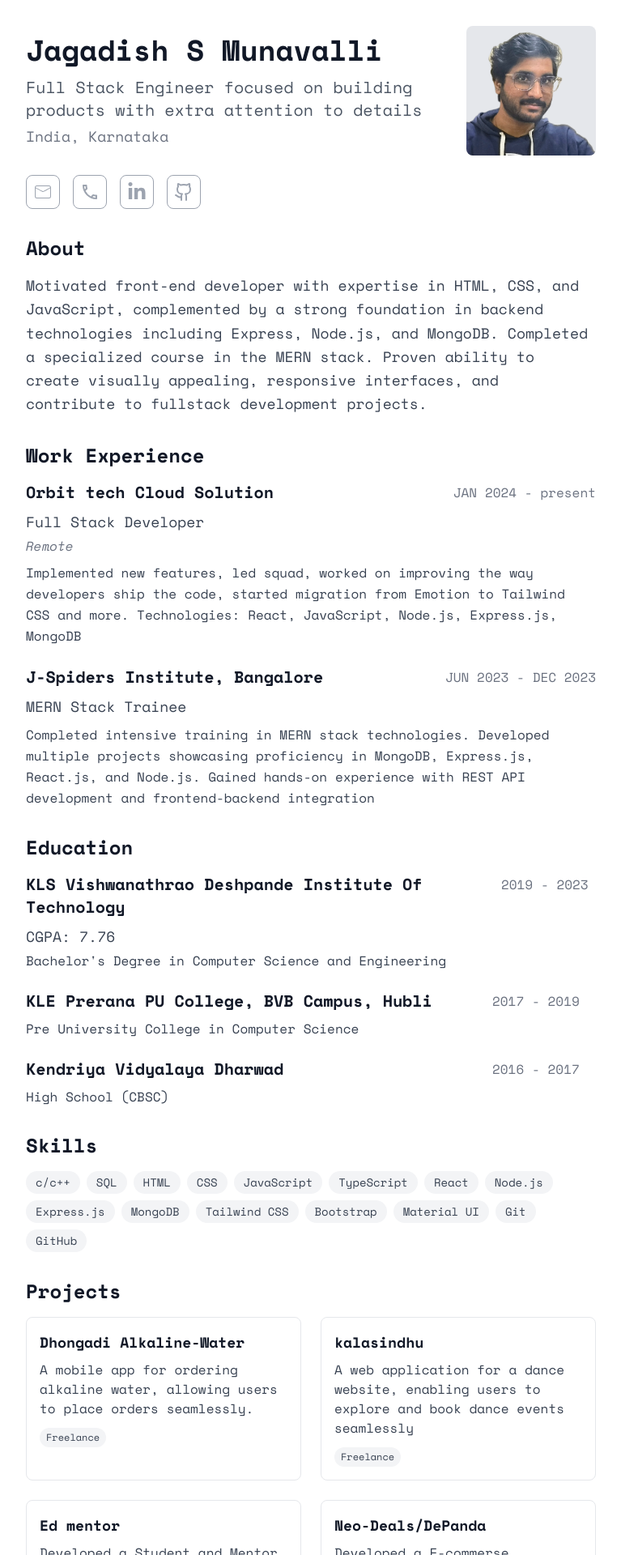
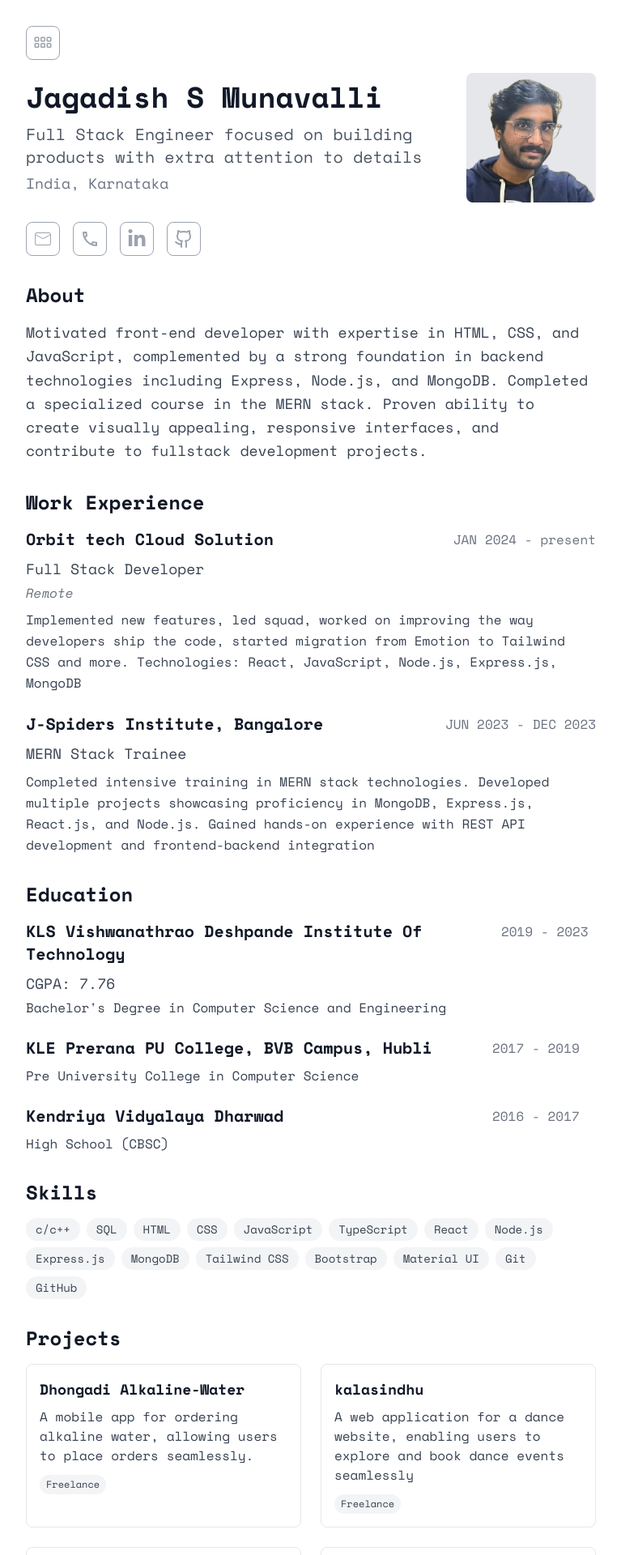
Before and after one commit to jagadish011/Jagadish, a React (Vite) app: page / in a window 1280 px wide. Shown: the top 1920 px of the page at 81% size, without its empty margins (256-1023 px from the left). Built offline with nearby package versions, Linux system fonts and the light colour scheme.

Commit message:
changes in the portfolio

```diff
--- a/index.html
+++ b/index.html
@@ -3,9 +3,9 @@
   <head>
     <link href="https://fonts.googleapis.com/css2?family=Space+Mono:ital,wght@0,400;0,700;1,400;1,700&display=swap" rel="stylesheet">
     <meta charset="UTF-8" />
-    <link rel="icon" type="image/svg+xml" href="/vite.svg" />
+    <link rel="icon" type="image/svg+xml" href="/src/assets/v.png" />
     <meta name="viewport" content="width=device-width, initial-scale=1.0" />
-    <title>Vite + React</title>
+    <title>Jagadish</title>
   </head>
   <body>
     <div id="root"></div>
--- a/src/components/PortfolioLayout.jsx
+++ b/src/components/PortfolioLayout.jsx
@@ -1,4 +1,5 @@
 import React, { useEffect, useState } from "react";
+import { BsGrid3X2Gap } from "react-icons/bs";
 import Profile from "../assets/file.png";
 import { CiMail } from "react-icons/ci";
 import { MdOutlineLocalPhone } from "react-icons/md";
@@ -7,6 +8,7 @@ import { LuGithub } from "react-icons/lu";
 
 const PortfolioLayout = () => {
   const [isMobile, setIsMobile] = useState(false);
+  const [dropdownOpen, setDropdownOpen] = useState(false);
 
   useEffect(() => {
     // Check if the user is on a mobile device
@@ -22,10 +24,67 @@ const PortfolioLayout = () => {
 
   const phoneNumber = "9141078914";
   const whatsappLink = `https://wa.me/${phoneNumber}`;
+
+  // Function to toggle dropdown menu
+  const toggleDropdown = () => {
+    setDropdownOpen(!dropdownOpen);
+  };
+
   return (
     <div className="max-w-3xl mx-auto p-4 sm:p-6 lg:p-8 font-spaceMono text-gray-900">
+      {/* Dropdown Menu Button */}
+      <div className="relative mb-4">
+        <button
+          onClick={toggleDropdown}
+          className="text-2xl text-gray-400 border border-gray-400 p-2 rounded-lg hover:shadow-md hover:shadow-blue-200 transition-shadow duration-300"
+        >
+          <BsGrid3X2Gap />
+        </button>
+
+        {/* Dropdown Menu */}
+        {dropdownOpen && (
+          <div className="absolute mt-2 w-48 bg-white border border-gray-300 rounded-lg shadow-lg z-10">
+            <a
+              href="#about"
+              className="block px-4 py-2 text-gray-700 hover:bg-gray-200"
+              onClick={toggleDropdown}
+            >
+              About
+            </a>
+            <a
+              href="#experience"
+              className="block px-4 py-2 text-gray-700 hover:bg-gray-200"
+              onClick={toggleDropdown}
+            >
+              Experience
+            </a>
+            <a
+              href="#education"
+              className="block px-4 py-2 text-gray-700 hover:bg-gray-200"
+              onClick={toggleDropdown}
+            >
+              Education
+            </a>
+            <a
+              href="#skills"
+              className="block px-4 py-2 text-gray-700 hover:bg-gray-200"
+              onClick={toggleDropdown}
+            >
+              Skills
+            </a>
+            <a
+              href="#projects"
+              className="block px-4 py-2 text-gray-700 hover:bg-gray-200"
+              onClick={toggleDropdown}
+            >
+              Projects
+            </a>
+          </div>
+        )}
+      </div>
+
       {/* Header Section */}
-      <header className="mb-8">
+      <header id="about" className="mb-8">
         <div className="flex flex-col sm:flex-row justify-between items-start sm:items-center">
           <div>
             <h1 className="text-4xl font-bold mb-3">Jagadish S Munavalli</h1>
@@ -77,8 +136,8 @@ const PortfolioLayout = () => {
         </div>
       </header>
 
-      {/* About Section */}
-      <section className="mb-8">
+  {/* About Section */}
+  <section className="mb-8">
         <h2 className="text-2xl font-semibold mb-4">About</h2>
         <p className="text-lg text-gray-700 leading-relaxed">
           Motivated front-end developer with expertise in HTML, CSS, and
@@ -90,8 +149,7 @@ const PortfolioLayout = () => {
         </p>
       </section>
 
-      {/* Work Experience Section */}
-      <section className="mb-8">
+      <section id="experience" className="mb-8">
         <h2 className="text-2xl font-semibold mb-4">Work Experience</h2>
         <div className="space-y-6">
           <div>
@@ -132,9 +190,8 @@ const PortfolioLayout = () => {
         </div>
       </section>
 
-      {/* Education Section */}
-      <section className="mb-8">
-        <h2 className="text-2xl font-semibold mb-4">Education</h2>
+      <section id="education" className="mb-8">
+      <h2 className="text-2xl font-semibold mb-4">Education</h2>
         <div>
           <div className="flex justify-between items-center mb-2">
             <h3 className="text-xl font-semibold">
@@ -177,9 +234,8 @@ const PortfolioLayout = () => {
         </div>
       </section>
 
-      {/* Skills Section */}
-      <section className="mb-8">
-        <h2 className="text-2xl font-semibold mb-4">Skills</h2>
+      <section id="skills" className="mb-8">
+      <h2 className="text-2xl font-semibold mb-4">Skills</h2>
         <div className="flex flex-wrap gap-2">
           {[
             "c/c++",
@@ -208,9 +264,9 @@ const PortfolioLayout = () => {
         </div>
       </section>
 
-      {/* Projects Section */}
-      <section>
-        <h2 className="text-2xl font-semibold mb-4">Projects</h2>
+      <section id="projects">
+
+      <h2 className="text-2xl font-semibold mb-4">Projects</h2>
         <div className="grid grid-cols-1 sm:grid-cols-2 gap-6">
           {[
             {
```
Also changed, not shown: src/assets/v.png (added).
